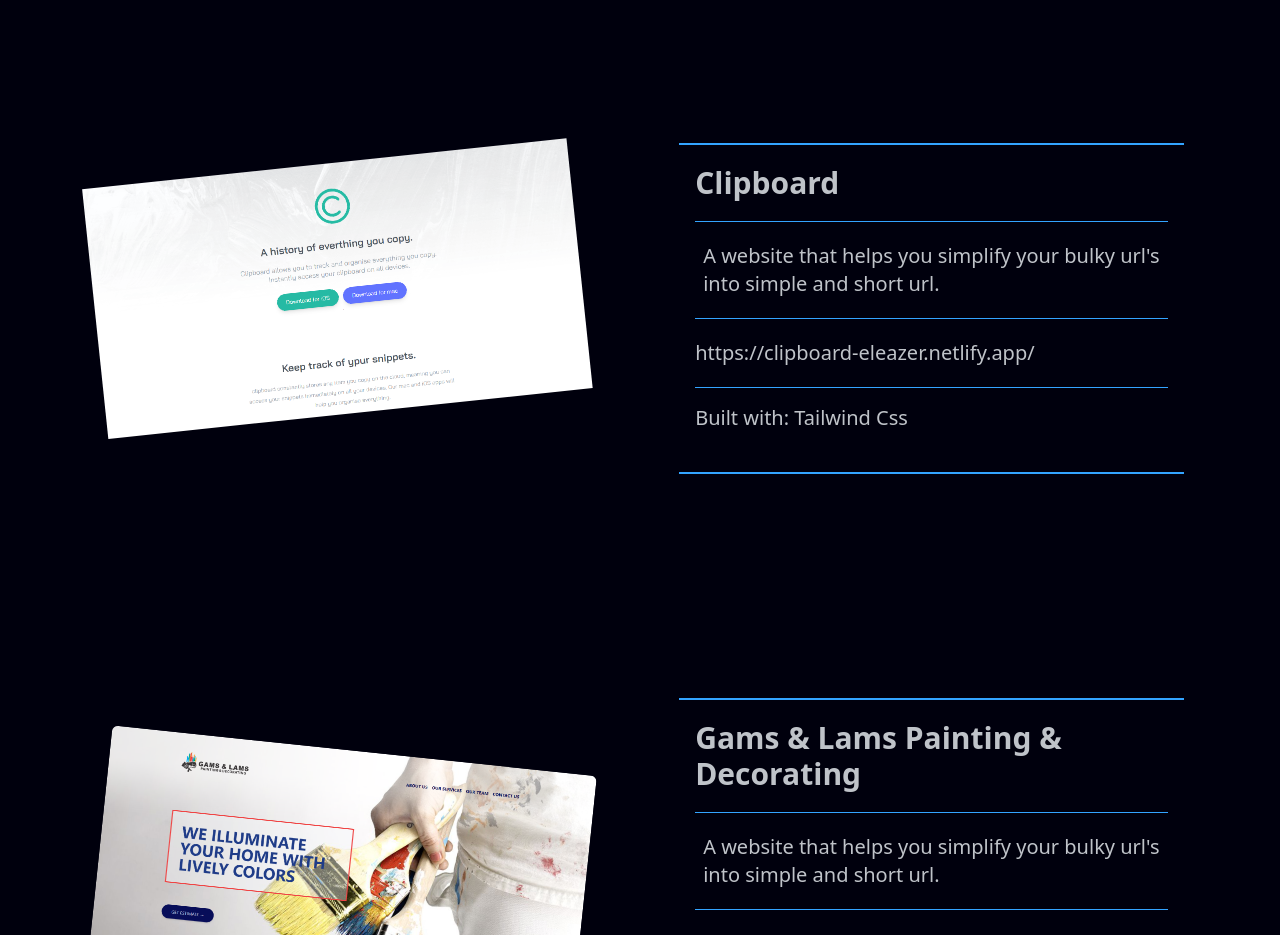
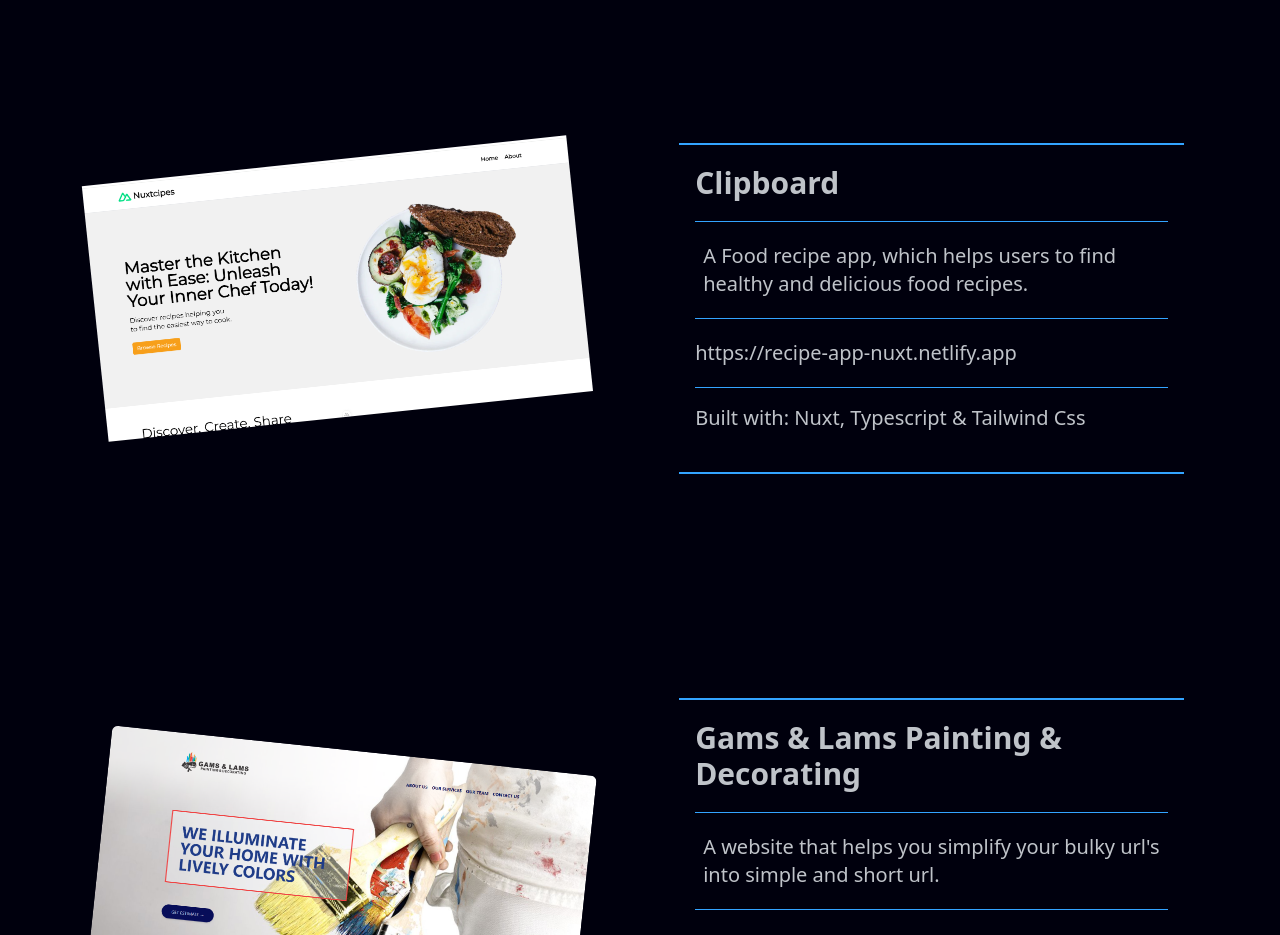
Before and after one commit to abbey-eleazer/portfolio, a Vue app: page / in a window 1280 px wide. Shown: the part 2120-3055 px from the top of the page. Built offline with nearby package versions, Linux system fonts and the light colour scheme.

Commit message:
update project

```diff
--- a/src/components/ProjectTwo.vue
+++ b/src/components/ProjectTwo.vue
@@ -7,7 +7,7 @@
   <div class=" flex flex-col lg:flex-row items-center lg:gap-24 mx-auto mt-12 pb-10 w-[100%]  md:mt-32 md:pb-24">
 
     <div class=" w-[100%] pb-10 px-5 lg:px-0 rotate-[-6deg]">
- <img src="../../images/clipboard.png" alt="">
+ <img src="../../images/recipe-app.png" alt="">
    </div>
 
       <!-- Text  -->
@@ -15,11 +15,11 @@
 
 <h4 class="text-colorText font-bold text-xl md:text-3xl border-b border-colorTertiary pb-5">Clipboard</h4>
 <p class="text-colorText text-sm p-2 md:text-xl md:pt-5 md:pb-5 border-b border-colorTertiary mb-5">
-  A website that helps you simplify your bulky url's into simple and short url.
+  A Food recipe app, which helps users to find healthy and delicious food recipes.
 </p>
-<a href="https://clipboard-eleazer.netlify.app/" class="hover:text-colorSecondary text-colorText text-sm md:text-xl">https://clipboard-eleazer.netlify.app/</a>
+<a href="https://recipe-app-nuxt.netlify.app" class="hover:text-colorSecondary text-colorText text-sm md:text-xl">https://recipe-app-nuxt.netlify.app</a>
 <p class="pt-4 md:pb-5 pb-2 mt-5 border-t border-colorTertiary  text-colorText text-sm md:text-xl">
-  Built with: Tailwind Css
+  Built with: Nuxt, Typescript & Tailwind Css
 </p>
 </div>
    </div>
```
Also changed, not shown: images/recipe-app.png (added).
